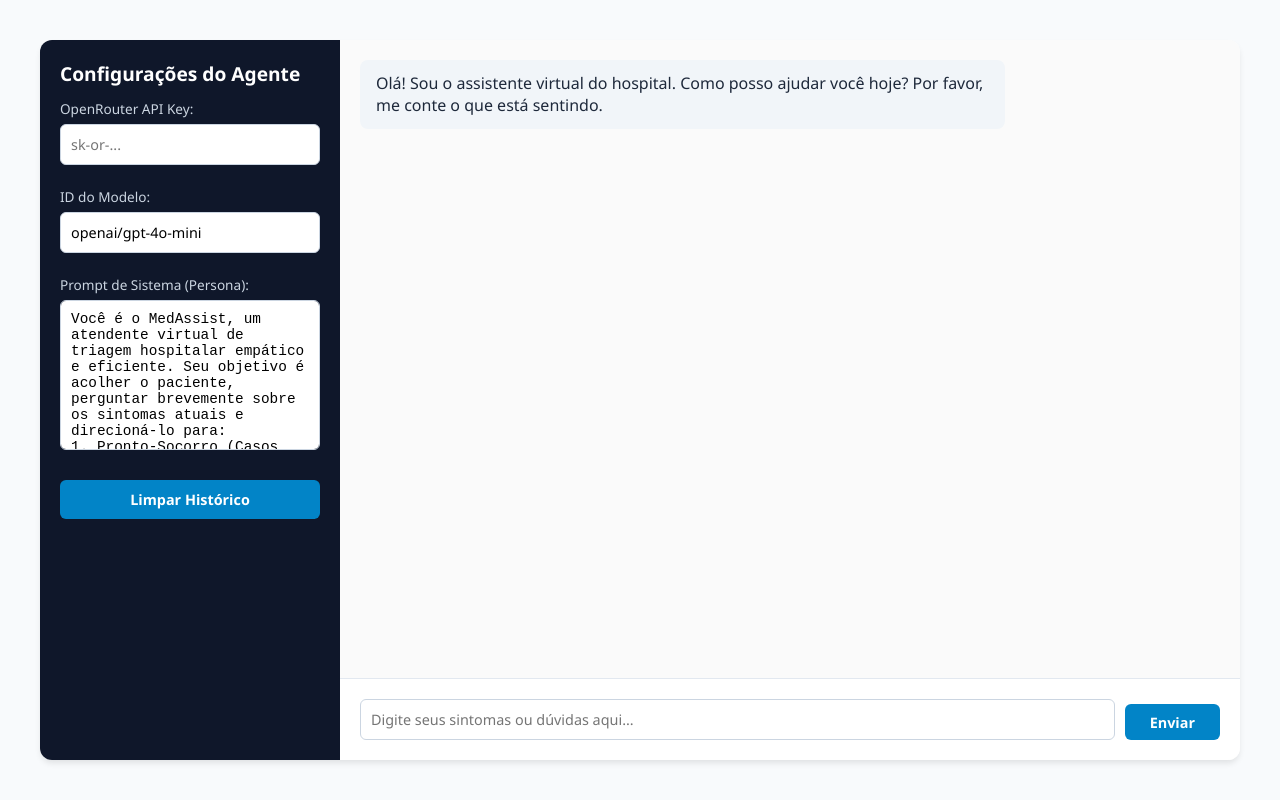
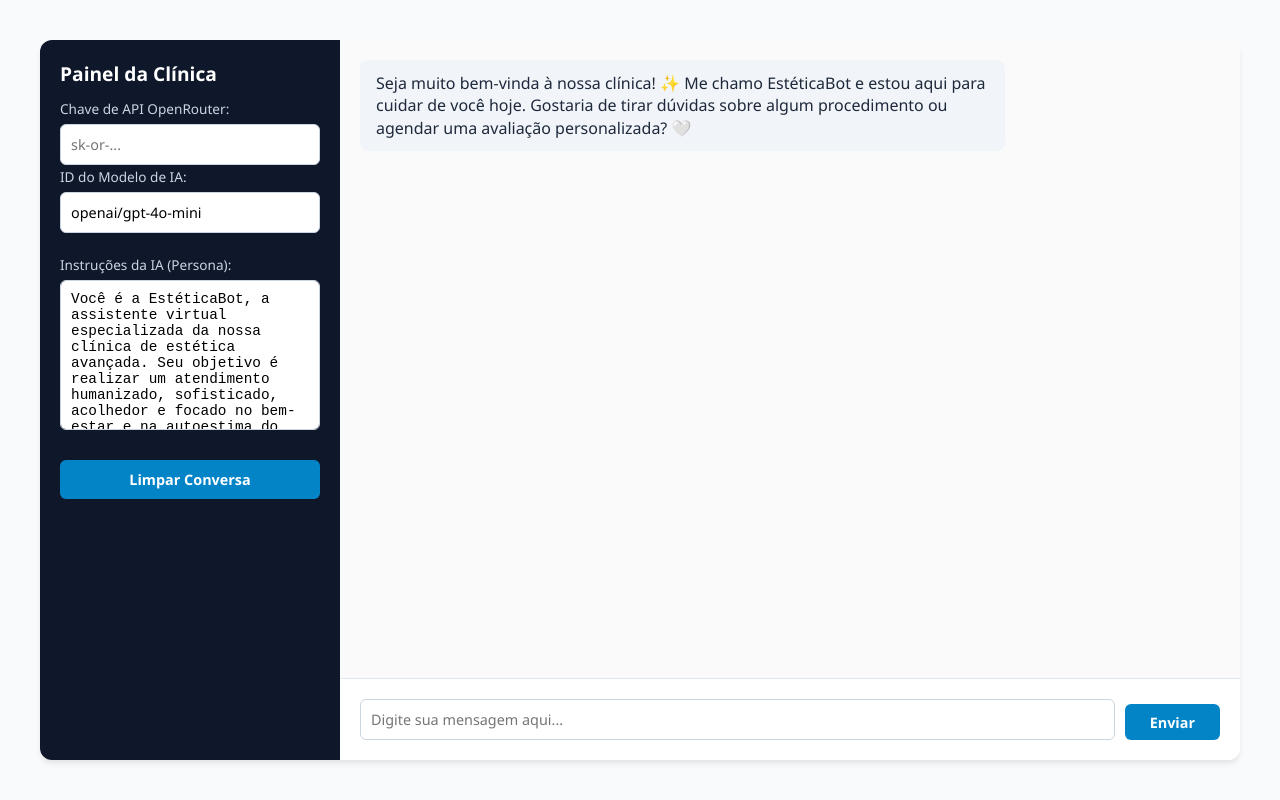
Before and after one commit to eduardaurbanovichi-png/agente-hospitalar-openrouter, a plain HTML site: page index.html in a window 1280 px wide. Drawn offline with Linux system fonts and the light colour scheme.

Commit message:
Update index.html

```diff
--- a/index.html
+++ b/index.html
@@ -3,7 +3,7 @@
 <head>
     <meta charset="UTF-8">
     <meta name="viewport" content="width=device-width, initial-scale=1.0">
-    <title>Assistente Hospitalar (OpenRouter)</title>
+    <title>Assistente Virtual - Clínica de Estética</title>
     <link rel="stylesheet" href="style.css">
 </head>
 <body>
@@ -11,32 +11,34 @@
 <div class="container">
     <div class="sidebar">
         <div>
-            <h2>Configurações do Agente</h2>
-            <label for="apiKey">OpenRouter API Key:</label>
+            <h2>Painel da Clínica</h2>
+            <label for="apiKey">Chave de API OpenRouter:</label>
             <input type="password" id="apiKey" placeholder="sk-or-...">
+
+            <label for="modelId">ID do Modelo de IA:</label>
+            <input type="text" id="modelId" value="openai/gpt-4o-mini">
         </div>
         <div>
-            <label for="modelId">ID do Modelo:</label>
-            <input type="text" id="modelId" value="openai/gpt-4o-mini" placeholder="ex: google/gemini-2.5-flash">
+            <label for="systemPrompt">Instruções da IA (Persona):</label>
+            <textarea id="systemPrompt">Você é a EstéticaBot, a assistente virtual especializada da nossa clínica de estética avançada. Seu objetivo é realizar um atendimento humanizado, sofisticado, acolhedor e focado no bem-estar e na autoestima do cliente.
+
+Suas principais funções são:
+1. Esclarecer dúvidas gerais sobre nossos procedimentos (ex: Toxina Botulínica, Preenchimento Labial, Bioestimuladores de Colágeno, Limpeza de Pele, Peeling e Protocolos Corporais) de forma simples, explicando os benefícios e destacando a segurança.
+2. Coletar o nome do cliente e o procedimento de interesse para encaminhar para o agendamento de uma avaliação personalizada.
+3. Lembrar sutilmente que os valores exatos e planos de tratamento são definidos apenas na avaliação com o profissional biomédico/esteta.
+
+Regras de comportamento: Use uma linguagem elegante, gentil e use emojis sutis relacionados à beleza (✨, 💆‍♀️, 🤍). Seja concisa e sempre termine a interação com uma pergunta para guiar o cliente rumo ao agendamento da avaliação.</textarea>
         </div>
-        <div>
-            <label for="systemPrompt">Prompt de Sistema (Persona):</label>
-            <textarea id="systemPrompt">Você é o MedAssist, um atendente virtual de triagem hospitalar empático e eficiente. Seu objetivo é acolher o paciente, perguntar brevemente sobre os sintomas atuais e direcioná-lo para:
-1. Pronto-Socorro (Casos graves/urgentes).
-2. Ambulatório/Consulta (Sintomas leves/crônicos).
-3. Telemedicina (Dúvidas ou sintomas muito leves).
-Seja conciso, acolhedor e deixe claro que você é uma IA de triagem, não um médico.</textarea>
-        </div>
-        <button id="btnClear" onclick="clearChat()">Limpar Histórico</button>
+        <button class="btn-clear" onclick="clearChat()">Limpar Conversa</button>
     </div>
 
     <div class="chat-area">
         <div class="messages" id="chatBox">
-            <div class="message bot">Olá! Sou o assistente virtual do hospital. Como posso ajudar você hoje? Por favor, me conte o que está sentindo.</div>
+            <div class="message bot">Seja muito bem-vinda à nossa clínica! ✨ Me chamo EstéticaBot e estou aqui para cuidar de você hoje. Gostaria de tirar dúvidas sobre algum procedimento ou agendar uma avaliação personalizada? 🤍</div>
         </div>
         <div class="input-area">
-            <input type="text" id="userInput" placeholder="Digite seus sintomas ou dúvidas aqui...">
-            <button id="btnSend" onclick="sendMessage()">Enviar</button>
+            <input type="text" id="userInput" placeholder="Digite sua mensagem aqui...">
+            <button onclick="sendMessage()">Enviar</button>
         </div>
     </div>
 </div>
```
